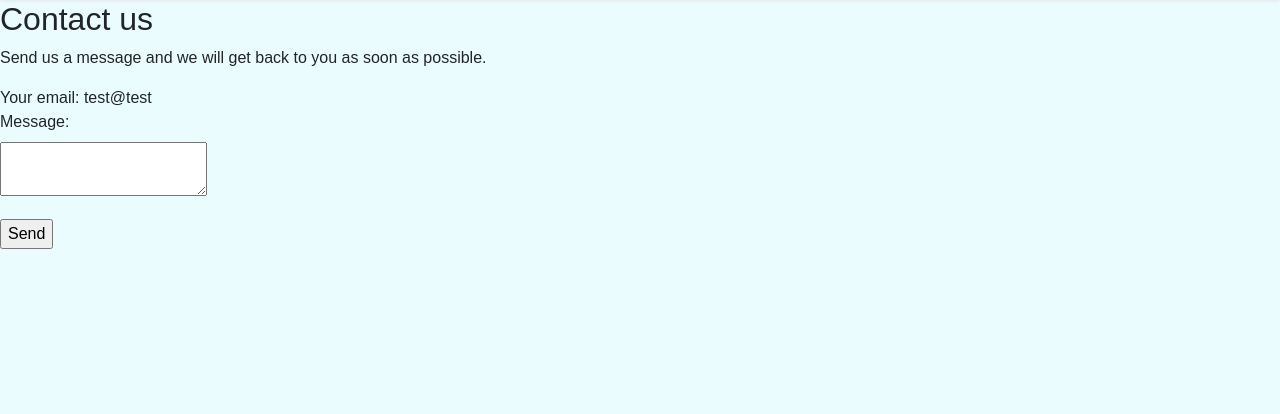
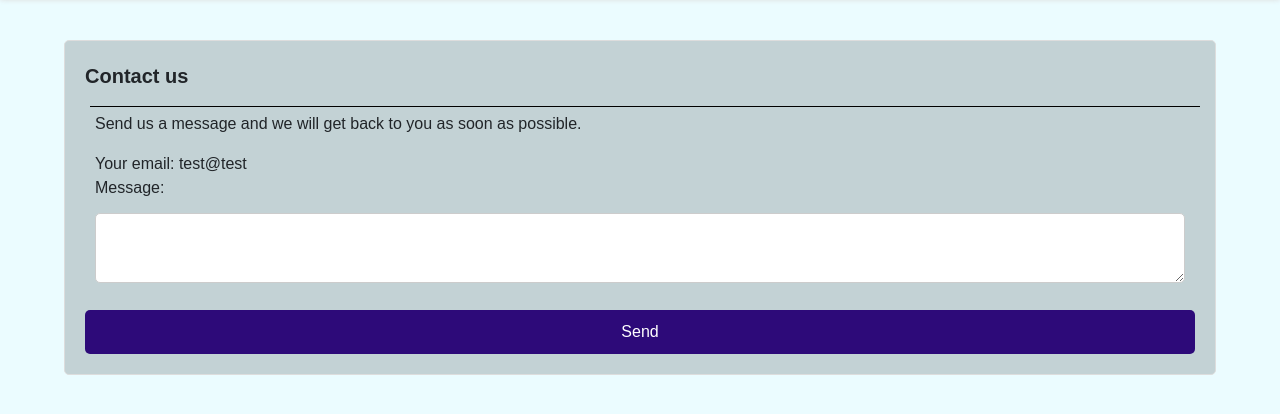
Before and after one commit to GLin04/Wmgzon, a Flask app: page /contact in a window 1280 px wide. Shown: the part 125-539 px from the top of the page. Run offline with Flask 3, Linux system fonts and the light colour scheme; a user stored in the database is signed in; data comes from the database, SQL or seed files in the repository; both versions use the stored data as it was after the commit.

Commit message:
feat: contact us styling added

```diff
--- a/website/static/css/home-styles.css
+++ b/website/static/css/home-styles.css
@@ -988,3 +988,53 @@ a.edit-button:hover {
 
 
 /* ------------------------------------------- end change password page ----------------------------------------- */
+
+/* ------------------------------------------- change delivery info page ----------------------------------------- */
+.change-delivery-info-title {
+    font-size: 20px;
+    font-weight: bold;
+    margin-bottom: 15px;
+}
+
+.change_delivery_info_form,
+.form-container {
+    max-width: 90%;
+    margin: 40px auto;
+    padding: 20px;
+    background-color: #C3D2D5;
+    border: 1px solid #ddd;
+    border-radius: 5px;
+}
+
+.change_delivery_info_form input[type="text"] {
+    width: calc(100% - 20px);
+    padding: 10px;
+    margin: 5px 0 10px 10px;
+    border-radius: 5px;
+    border: 1px solid #ccc;
+}
+
+
+  /* ------------------------------------------- end change delivery info page ----------------------------------------- */
+
+
+  /* ------------------------------------------- contact us page ----------------------------------------- */
+
+.contact-us-title {
+    font-size: 20px;
+    font-weight: bold;
+    margin-bottom: 15px;
+}
+
+.email-form {
+}
+
+.email-form textarea {
+    width: calc(100% - 20px);
+    padding: 10px;
+    margin: 5px 0 10px 10px;
+    border-radius: 5px;
+    border: 1px solid #ccc;
+}
+
+  /* ------------------------------------------- end contact us page ----------------------------------------- */
--- a/website/templates/contact.html
+++ b/website/templates/contact.html
@@ -3,17 +3,20 @@
 {% block title %}Contact us{% endblock %}
 
 {% block main %}
-    <h2>Contact us</h2>
-    <p>Send us a message and we will get back to you as soon as possible.</p>
+<div class="contact-us-form form-container" >
+    <div class="contact-us-title">Contact us</div>
+    <hr class="solid-black-divider">
+    <p style="padding-left: 10px">Send us a message and we will get back to you as soon as possible.</p>
     <form action="/email_sent">
-        <div class="form-group"/>
-            Your email: {{session['user_email']}}
+        <div class="email-form"/>
+            <span style="padding-left: 10px" >Your email: {{session['user_email']}}</span>
             <br>
-            <label>Message:</label><br>
+            <label style="padding-left: 10px">Message:</label><br>
             <textarea type="text" id="message" name="message" required></textarea>
         </div>
-        <input type="submit" value="Send"/>
+        <input class="button" style="width:100%" type="submit" value="Send"/>
 
 
     </form>
+</div>
 {% endblock %}
--- a/website/templates/delivery_info.html
+++ b/website/templates/delivery_info.html
@@ -1,9 +1,11 @@
 {% extends "base.html" %}
 {% block title %}Delivery Information{% endblock %}
 {% block main %}
-    <h1>Change delivery information</h1>
+
         <div class="change_delivery_info_form" >
             <form method="POST">
+
+                <div class="change-delivery-info-title">Change delivery information</div>
 
                 <label for="postcode">Postcode:</label>
                 <input type="text" name="postcode" placeholder="Postcode" value="{{delivery_info[1]}}"/><br>
@@ -17,7 +19,7 @@
                 <label for="phone_number">Phone number:</label>
                 <input type="text" name="phone_number" placeholder="Phone number" value="{{delivery_info[4]}}"/><br>
 
-                <input type="submit" value="Change"/>
+                <input class="button" style="width:100%" type="submit" value="Change"/>
             <form/>
         </div>
 {% endblock %}
```
Also changed, not shown: wmgzon.db.
